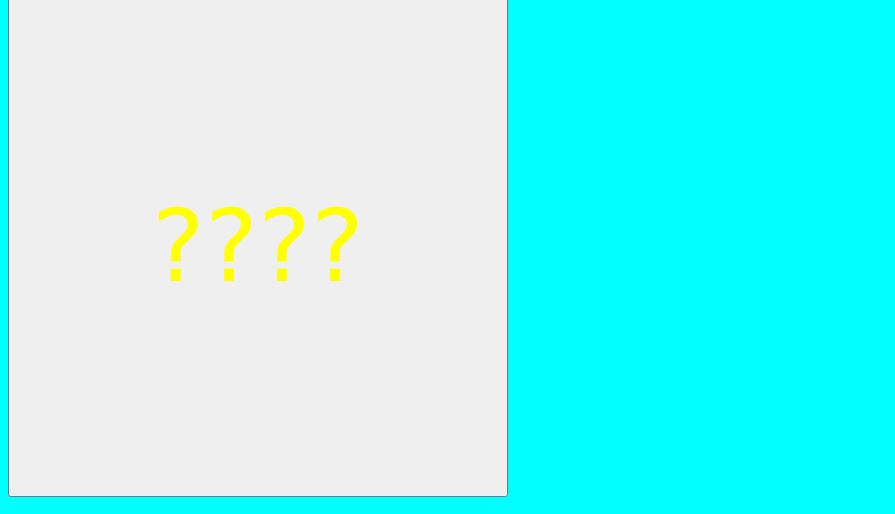
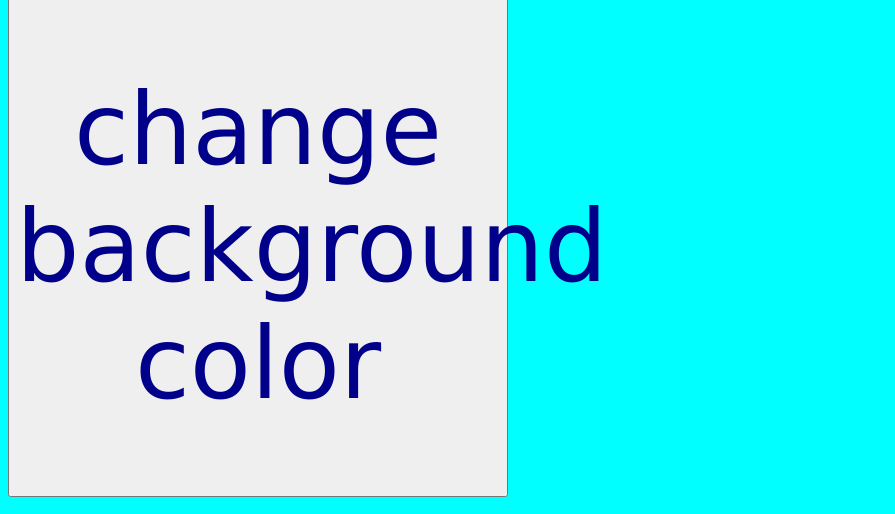
Before and after one commit to ryanng2008/ryanng2008, a plain HTML site: page index.html in a window 1280 px wide. Shown: the part 437-951 px from the top of the page, without its empty margins (0-895 px from the left). Drawn offline with Linux system fonts and the light colour scheme.

Commit message:
changing colors js file v3

```diff
--- a/index.html
+++ b/index.html
@@ -8,7 +8,7 @@
     <div class="big">best web design you've evern seen!!!!!!!!!!!!!</div>
     <center><h1 id="demo">hello !</h1></center>
     <center><img src="https://b.fssta.com/uploads/application/soccer/headshots/40670.vresize.350.350.medium.91.png"></center>
-    <button onclick="changeBackgroundColor()" class="color-changer">????</button>
+    <button onclick="changeBackgroundColor()" class="color-changer">change background color</button>
     <h2 onpointerdown="document.getElementById('demo').innerHTML = Date()">test (if you press this the above date will update!)</h2>
     <p id="paragraph1"></p>
     <p id="defg" class="upper">Number of Clicks:</p>
--- a/style.css
+++ b/style.css
@@ -52,6 +52,6 @@ body {
     width: 500px;
     font-family: 'Lucida Sans';
     font-size: 100;
-    color: yellow;
+    color: darkblue;
     font-weight: 100, bold;
 }
```
